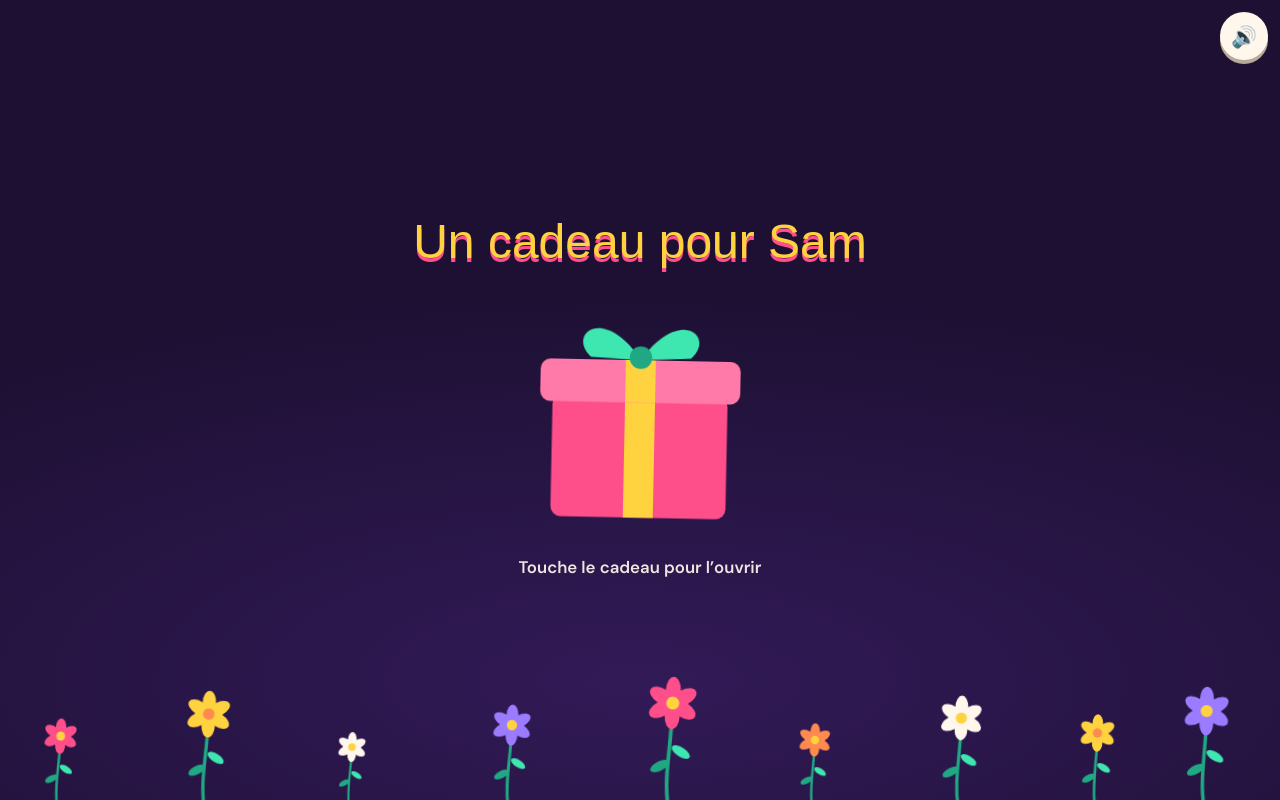
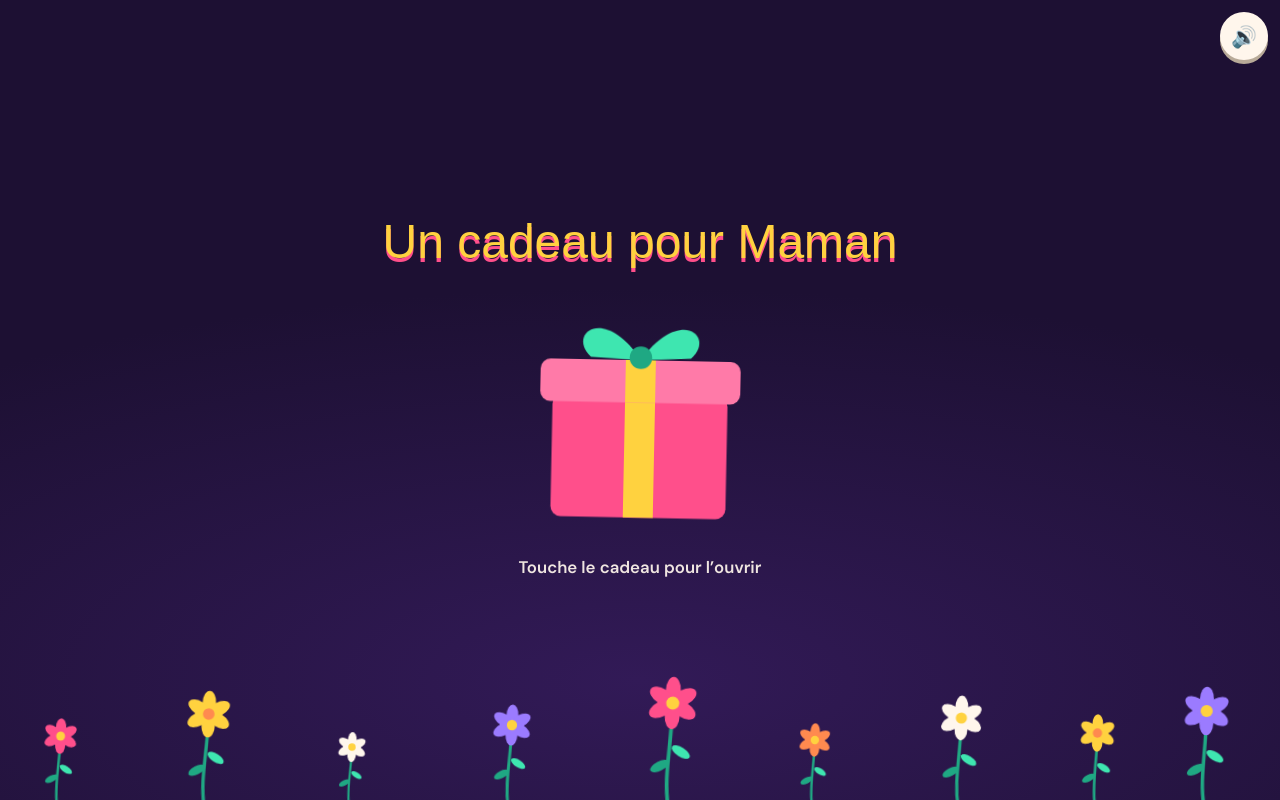
Before and after one commit to Amazigh-coder/amgaz, a plain HTML site: page index.html in a window 1280 px wide. Drawn offline with Linux system fonts and the light colour scheme; a web font is replaced by a local one.

Commit message:
Update index.html

```diff
--- a/index.html
+++ b/index.html
@@ -170,8 +170,8 @@
 <script>
   /* ---- EDIT THESE DEFAULTS ---- */
   const CONFIG = {
-    name: "Sam",
-    from: "Alex",
+    name: "Maman",
+    from: "Tes fils, Mhand et Milou",
     message: "Encore un tour autour du soleil, et tu rends toujours tout plus beau. J’espère que cette journée sera remplie de gâteau, de rires et de tous ceux que tu aimes. Tu mérites tout ça."
   };
   /* Or personalise via the link: ?name=Sam&from=Alex&msg=Your%20message */
```
